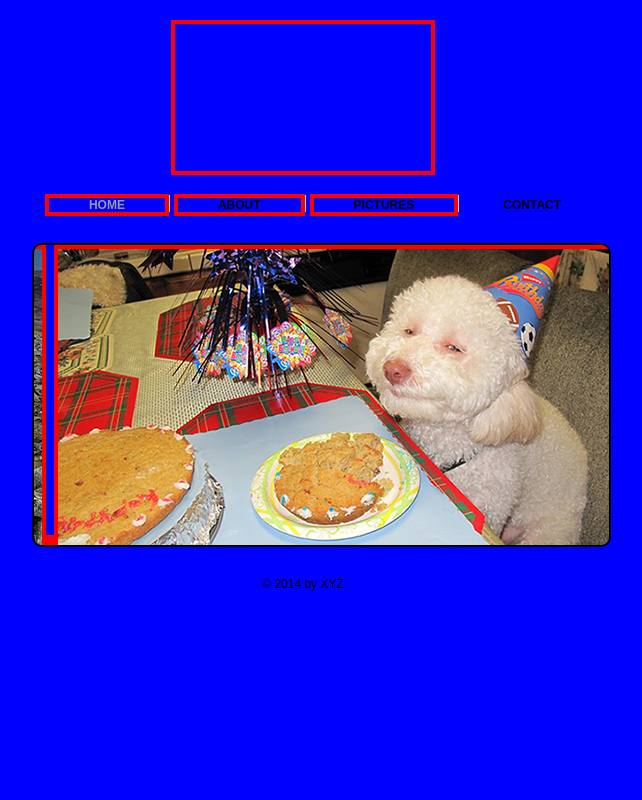
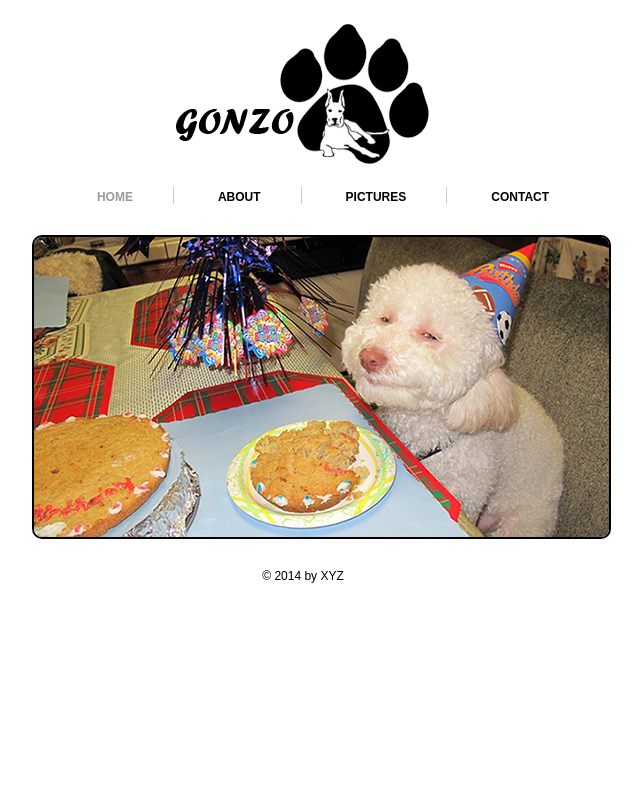
Before and after one commit to emotex/Tutorials, a plain HTML site: page index.html in a window 1280 px wide. Shown: the whole page, without its empty margins (337-979 px from the left). Drawn offline with Linux system fonts and the light colour scheme.

Commit message:
all committed

```diff
--- a/css/style.css
+++ b/css/style.css
@@ -7,10 +7,6 @@
 	margin:0px;
 }
 
-
-body {
-  background-color: blue;
-}
 
 h1,h2,h3,h4,h5,h6,p,ul li{
 	padding:0px;
@@ -24,7 +20,7 @@ h1,h2,h3,h4,h5,h6,p,ul li{
 
 a, a img{
 	text-decoration:none;
-	border: 4px solid red;
+	border:0;
 	outline:none;
 }
 
@@ -52,6 +48,7 @@ ul li{
 	display:block;
 	width:256px;
 	height:147px;
+	background:url(../images/gonzo.png) no-repeat;
 	margin:0 auto;
 	text-indent:-99999px;
 }
```
